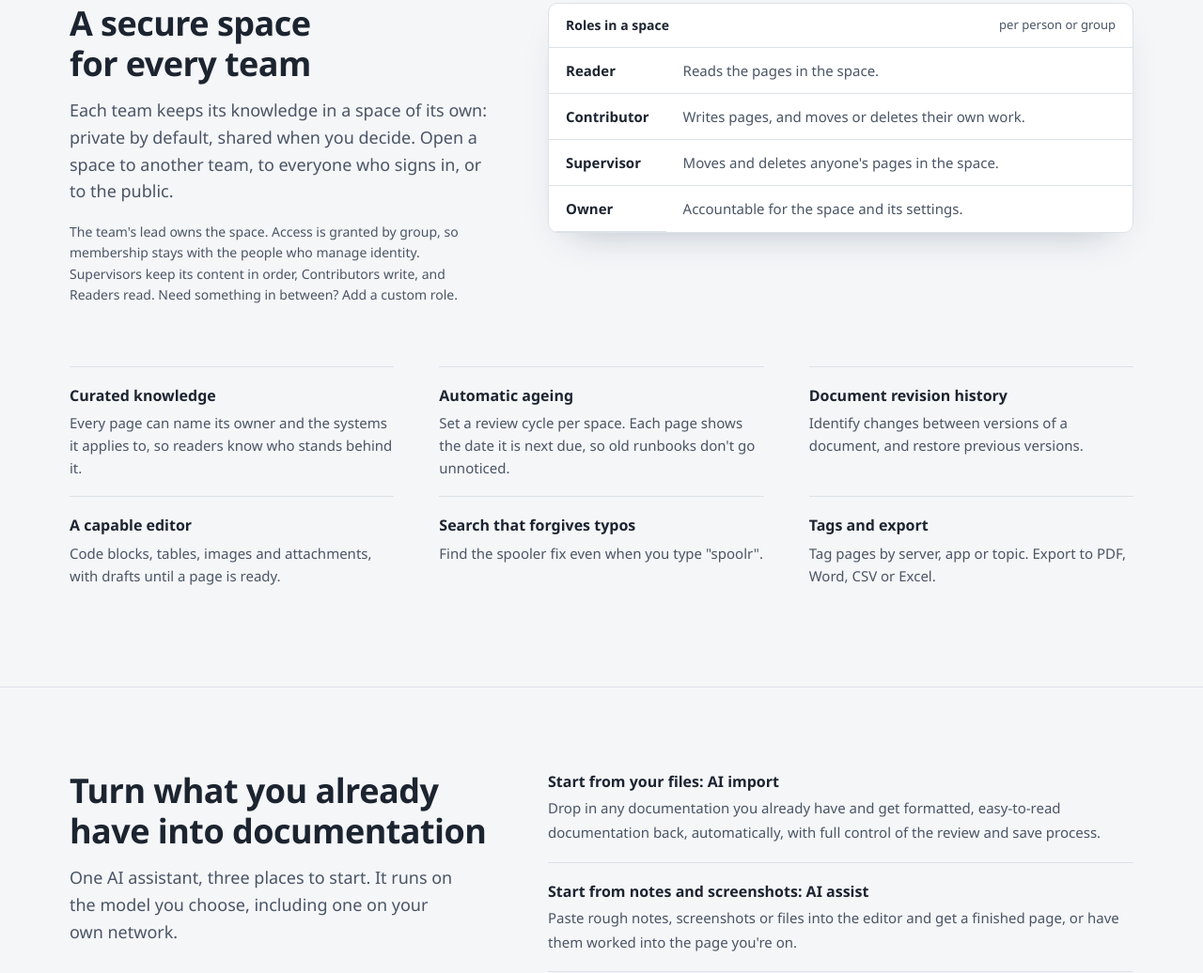
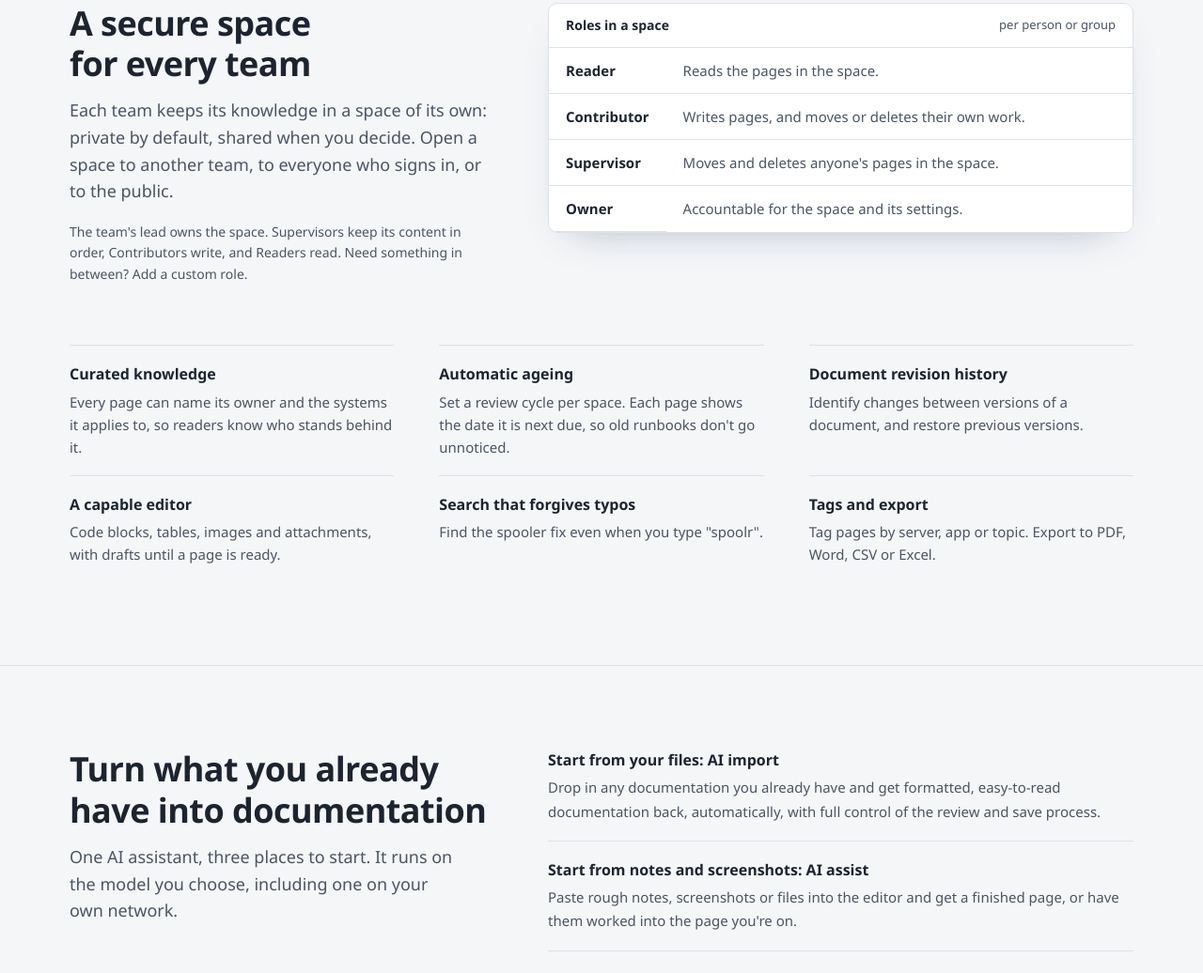
Before and after one commit to synssins/aeriekb-site, an Astro site: page / in a window 1280 px wide. Shown: the part 1218-2254 px from the top of the page at 94% size. Built offline with nearby package versions, Linux system fonts and the light colour scheme; Astro itself is replaced by a stand-in of ours.

Commit message:
Site: drop the group-access sentence
Co-Authored-By: Claude Fable 5.2 <noreply@anthropic.com>

```diff
--- a/src/pages/index.astro
+++ b/src/pages/index.astro
@@ -19,7 +19,7 @@ import Showcase from "../components/Showcase.astro";
       <div>
         <h2 id="spaces-h">A secure space for every team</h2>
         <p class="lede">Each team keeps its knowledge in a space of its own: private by default, shared when you decide. Open a space to another team, to everyone who signs in, or to the public.</p>
-        <p class="note">The team's lead owns the space. Access is granted by group, so membership stays with the people who manage identity. Supervisors keep its content in order, Contributors write, and Readers read. Need something in between? Add a custom role.</p>
+        <p class="note">The team's lead owns the space. Supervisors keep its content in order, Contributors write, and Readers read. Need something in between? Add a custom role.</p>
       </div>
       <div class="panel">
         <div class="ph">Roles in a space <span>per person or group</span></div>
```
